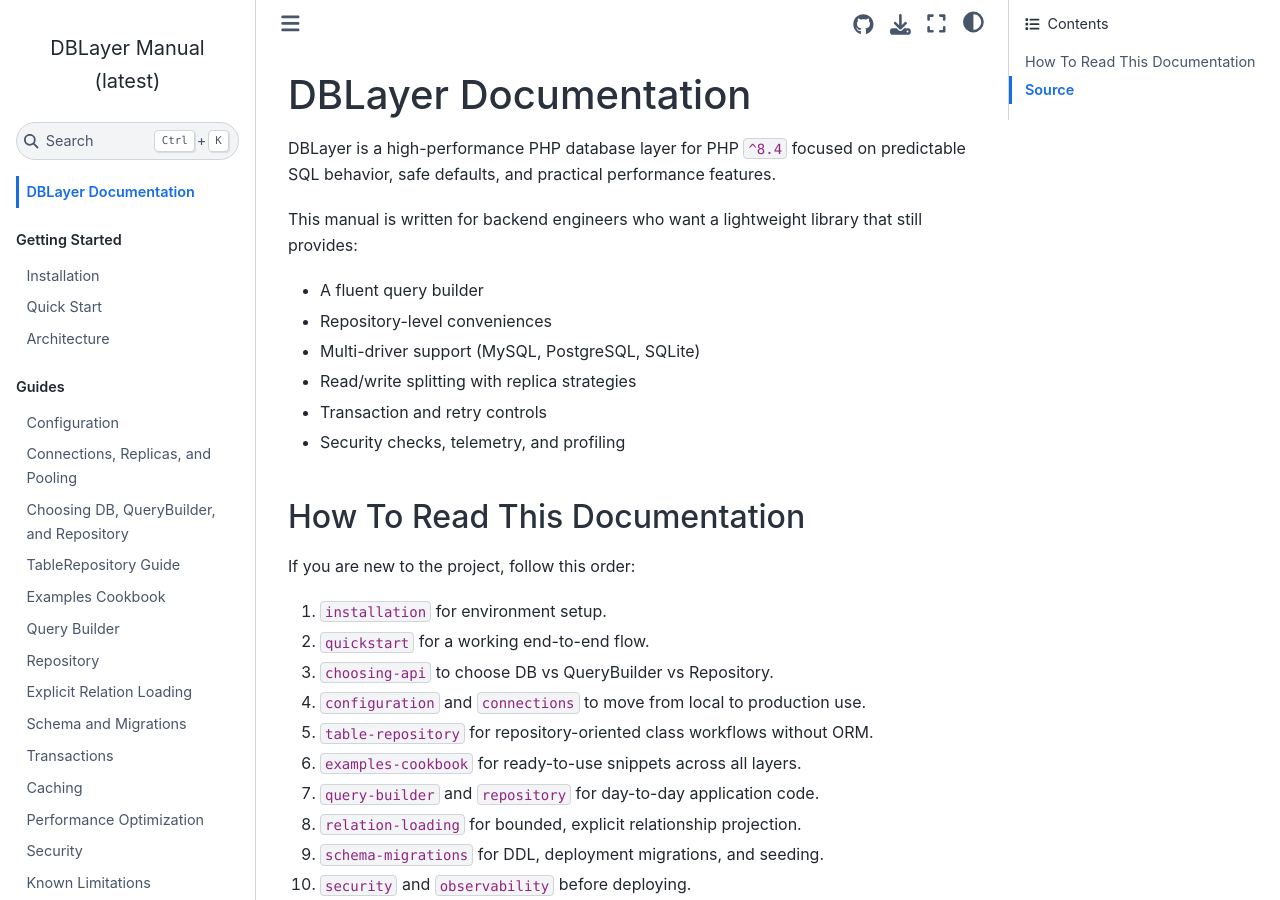
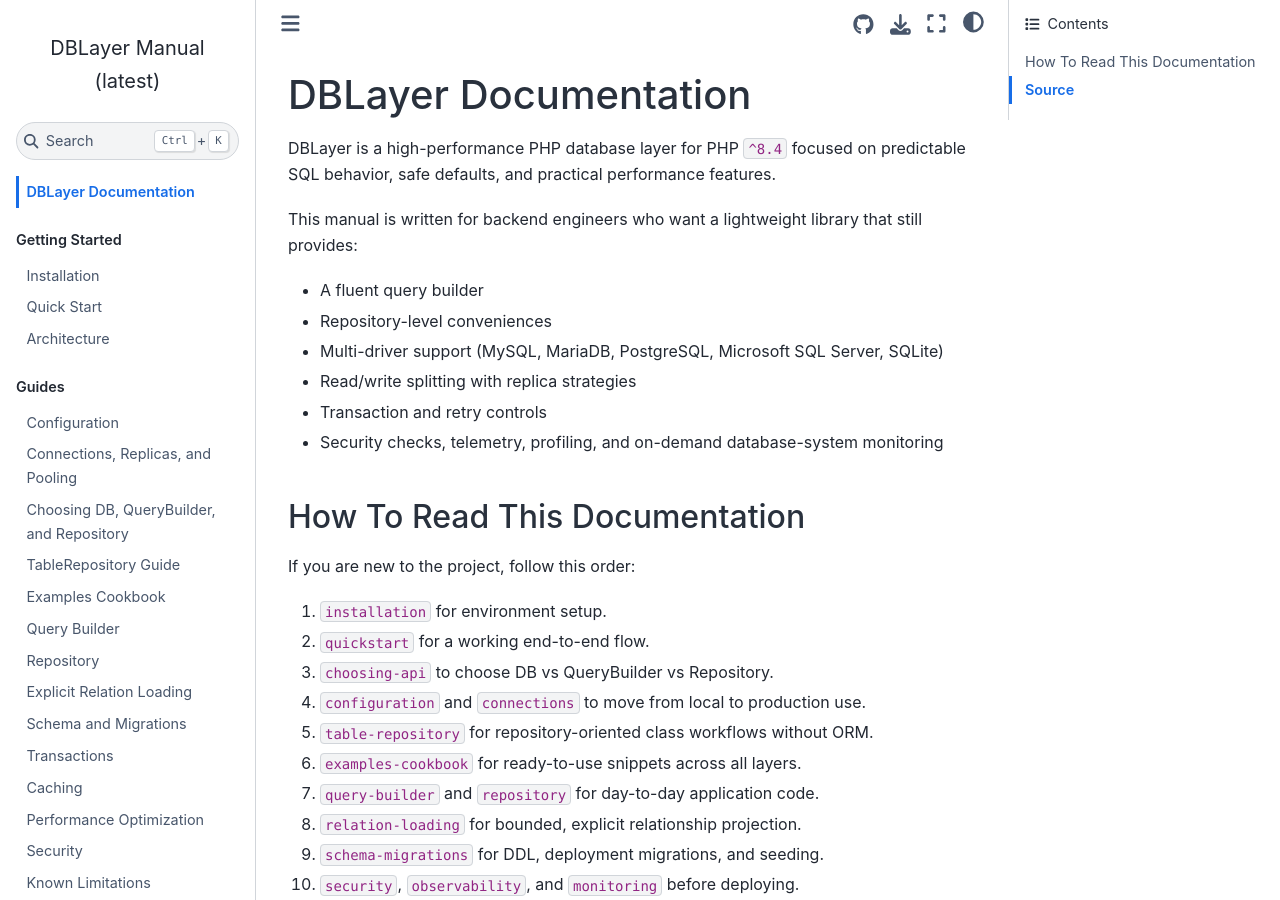
Before and after one commit to infocyph/DBLayer, a Sphinx documentation site: the page built from docs/index.rst, in a window 1280 px wide and 900 px high. Built offline with Sphinx 7.4.7 and the Sphinx Book theme 1.1.4, drawn with Linux system fonts in a browser that asks for light colours; some of the changed text lies outside the part shown.

Commit message:
Link database monitoring guide

```diff
--- a/docs/index.rst
+++ b/docs/index.rst
@@ -9,10 +9,10 @@
 
 - A fluent query builder
 - Repository-level conveniences
-- Multi-driver support (MySQL, PostgreSQL, SQLite)
+- Multi-driver support (MySQL, MariaDB, PostgreSQL, Microsoft SQL Server, SQLite)
 - Read/write splitting with replica strategies
 - Transaction and retry controls
-- Security checks, telemetry, and profiling
+- Security checks, telemetry, profiling, and on-demand database-system monitoring
 
 How To Read This Documentation
 ------------------------------
@@ -28,7 +28,7 @@
 7. ``query-builder`` and ``repository`` for day-to-day application code.
 8. ``relation-loading`` for bounded, explicit relationship projection.
 9. ``schema-migrations`` for DDL, deployment migrations, and seeding.
-10. ``security`` and ``observability`` before deploying.
+10. ``security``, ``observability``, and ``monitoring`` before deploying.
 
 The API reference sections are intentionally method-oriented and are best used
 as lookup pages after reading the guides.
@@ -60,6 +60,7 @@
    security
    limitations
    observability
+   monitoring
    events-helpers
    benchmarks
 
```
